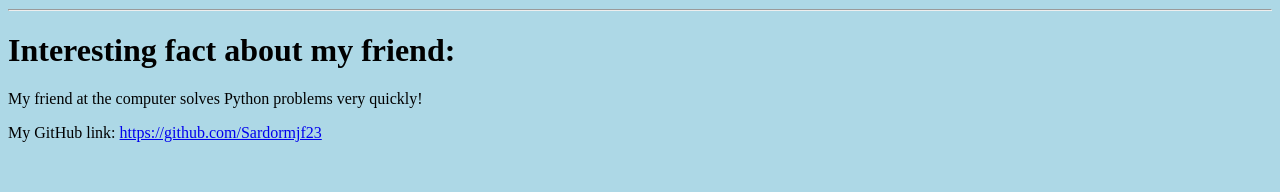
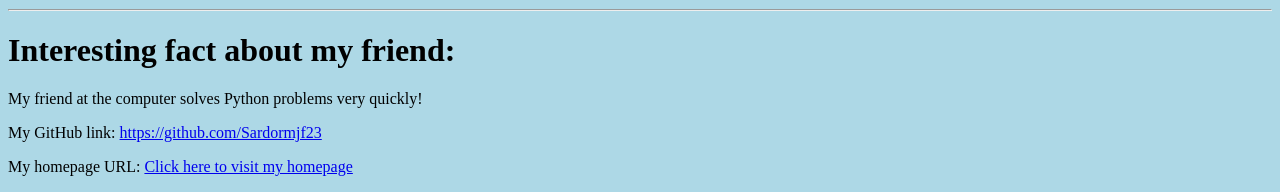
Before and after one commit to Sardormjf23/Sardormjf23.github.io, a plain HTML site: page index2.html in a window 1280 px wide. Shown: the part 927-1119 px from the top of the page. Before the commit the page ends 1085 px from the top, so only its background shows below. Drawn offline with Linux system fonts and the light colour scheme.

Commit message:
Update homepage URL

```diff
--- a/index2.html
+++ b/index2.html
@@ -38,6 +38,9 @@
     <p>
         My GitHub link:
         <a href="https://github.com/Sardormjf23">https://github.com/Sardormjf23</a>
+        <p>My homepage URL: <a href="https://Sardormjf23.github.io">Click here to visit my homepage</a></p>
+
+
     </p>
 
 
```
